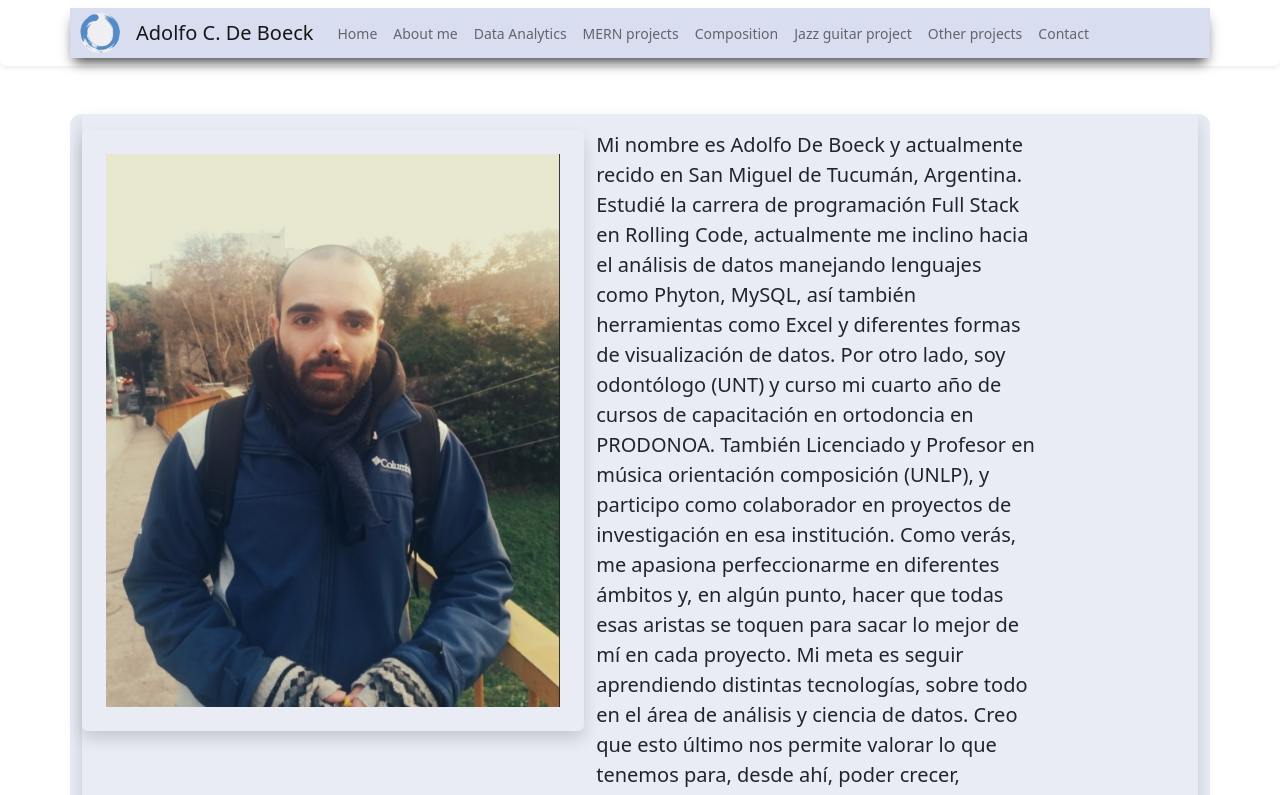
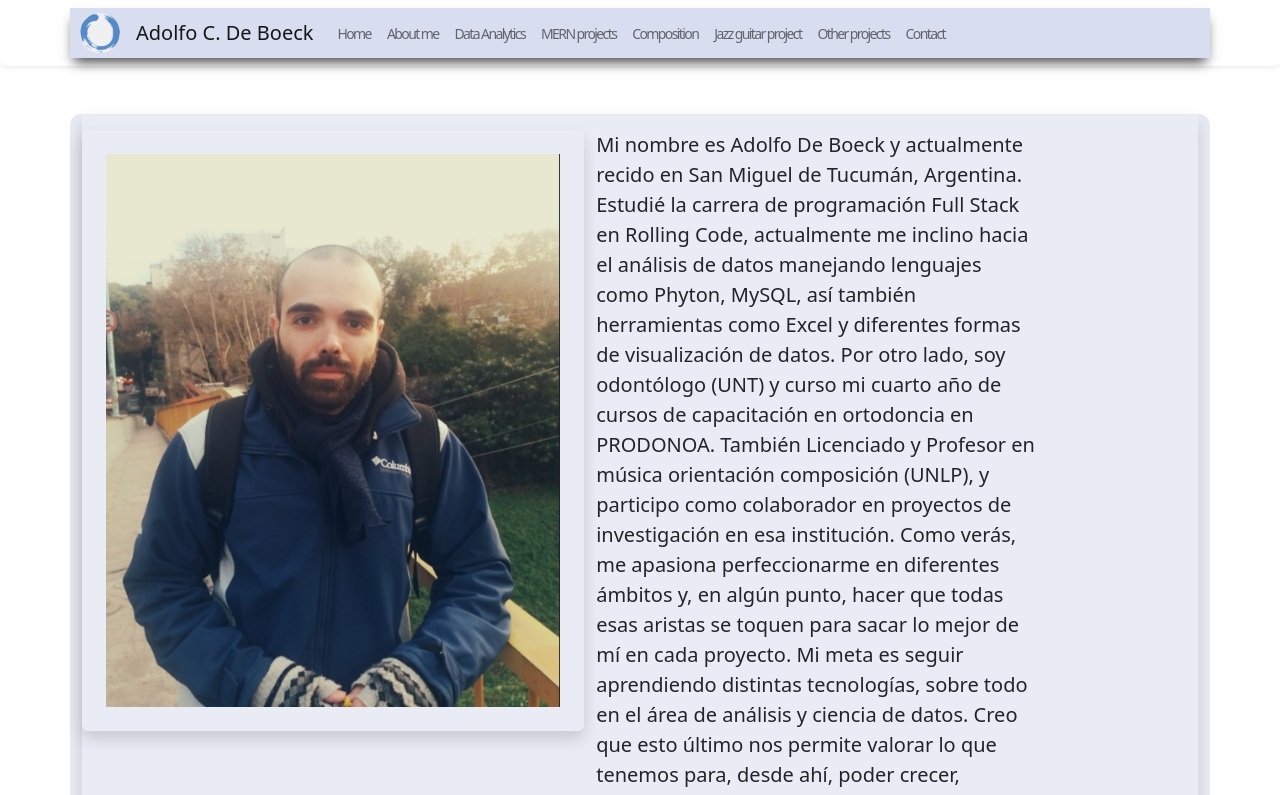
Before and after one commit to adolfo85/adolfodeboeck, a React (Create React App) app: page / in a window 1280 px wide. Shown: the top 795 px of the page. Built offline with nearby package versions, Linux system fonts and the light colour scheme.

Commit message:
cambio de fuente fix

```diff
--- a/src/components/Nav.jsx
+++ b/src/components/Nav.jsx
@@ -20,7 +20,7 @@ function Navegador() {
         <Navbar.Brand href="/">Adolfo C. De Boeck</Navbar.Brand>
         <Navbar.Toggle aria-controls="basic-navbar-nav" />
         <Navbar.Collapse id="basic-navbar-nav">
-          <Nav className="me-auto text-center nav-centered"> {/* Se agrega la clase "nav-centered" */}
+          <Nav className="me-auto text-center nav-centered" style={{ letterSpacing: '-0.1rem' }}> {/* Se agrega el estilo inline con letterSpacing */}
             <Nav.Link href="/">Home</Nav.Link>
             <Nav.Link href='/about'>About me</Nav.Link>
             <Nav.Link href="/dataanalytics">Data Analytics</Nav.Link>
```
